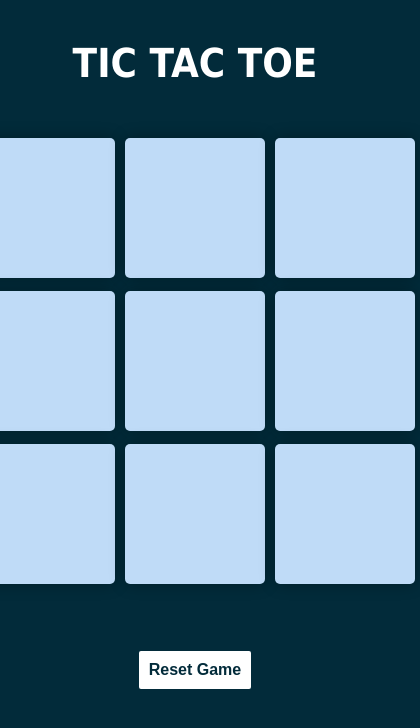
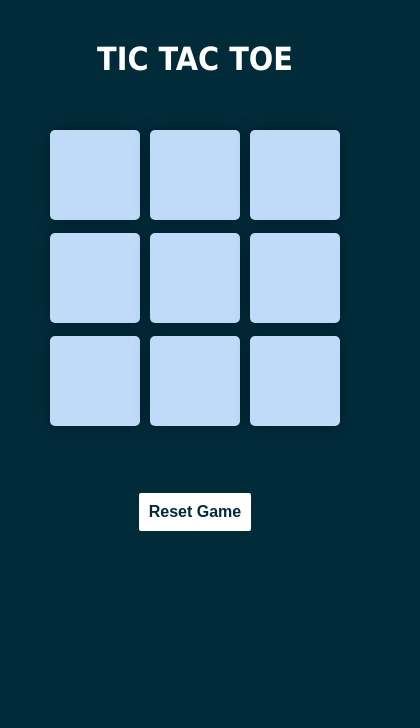
Before and after one commit to abeerlala/TIC-TAC-TOE, a plain HTML site: page index.html in a window 390 px wide. Shown: the whole page, 420 px wide, since content can reach past the window. Drawn offline with Linux system fonts and the light colour scheme.

Commit message:
Update style.css

```diff
--- a/style.css
+++ b/style.css
@@ -70,3 +70,22 @@ h1 {
     font-weight: 550;
     cursor: pointer;
 }
+
+/* Media Queries */
+
+@media (max-width: 500px) {
+    .inner {
+        width: 300px;
+        height: 300px;
+    }
+
+    .box {
+        width: 90px;
+        height: 90px;
+        font-size: 3rem;
+    }
+
+    h1 {
+        font-size: 2rem;
+    }
+}
```
